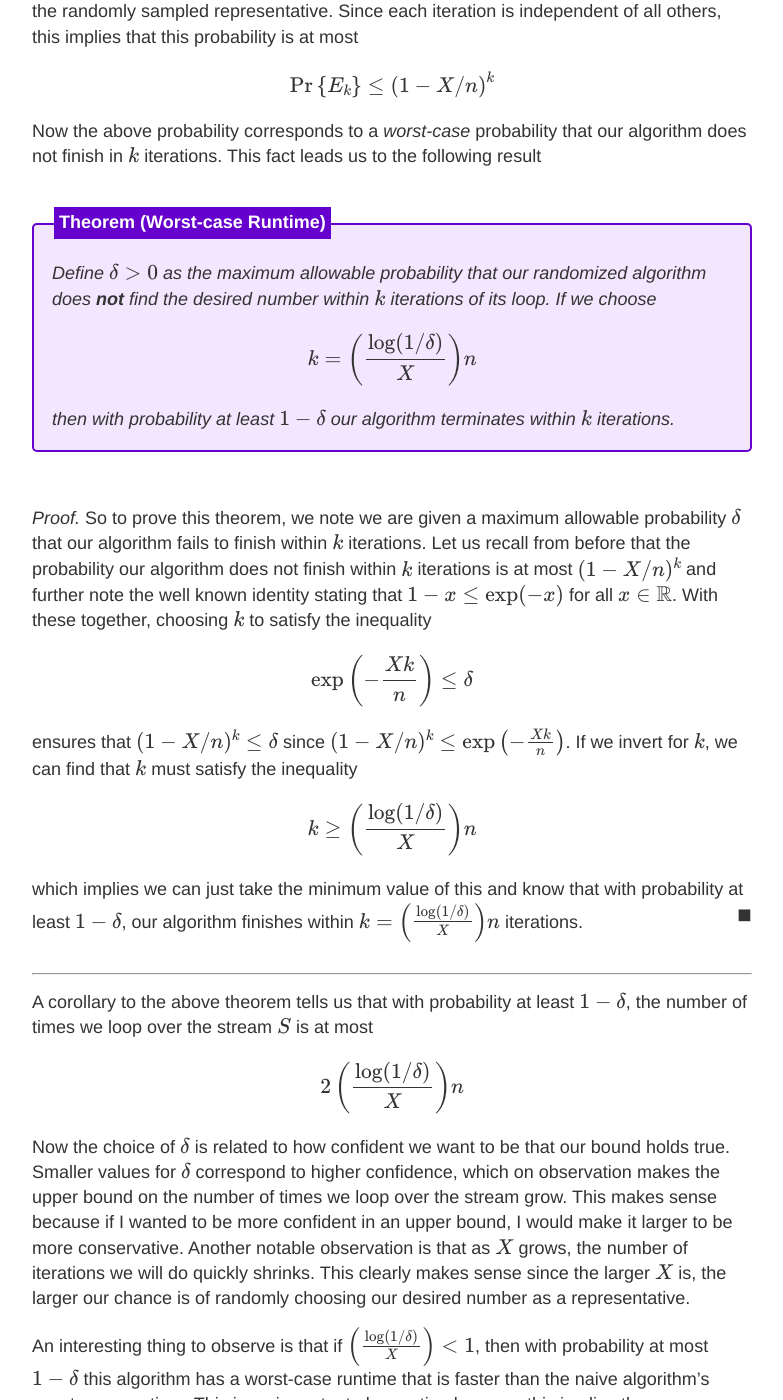
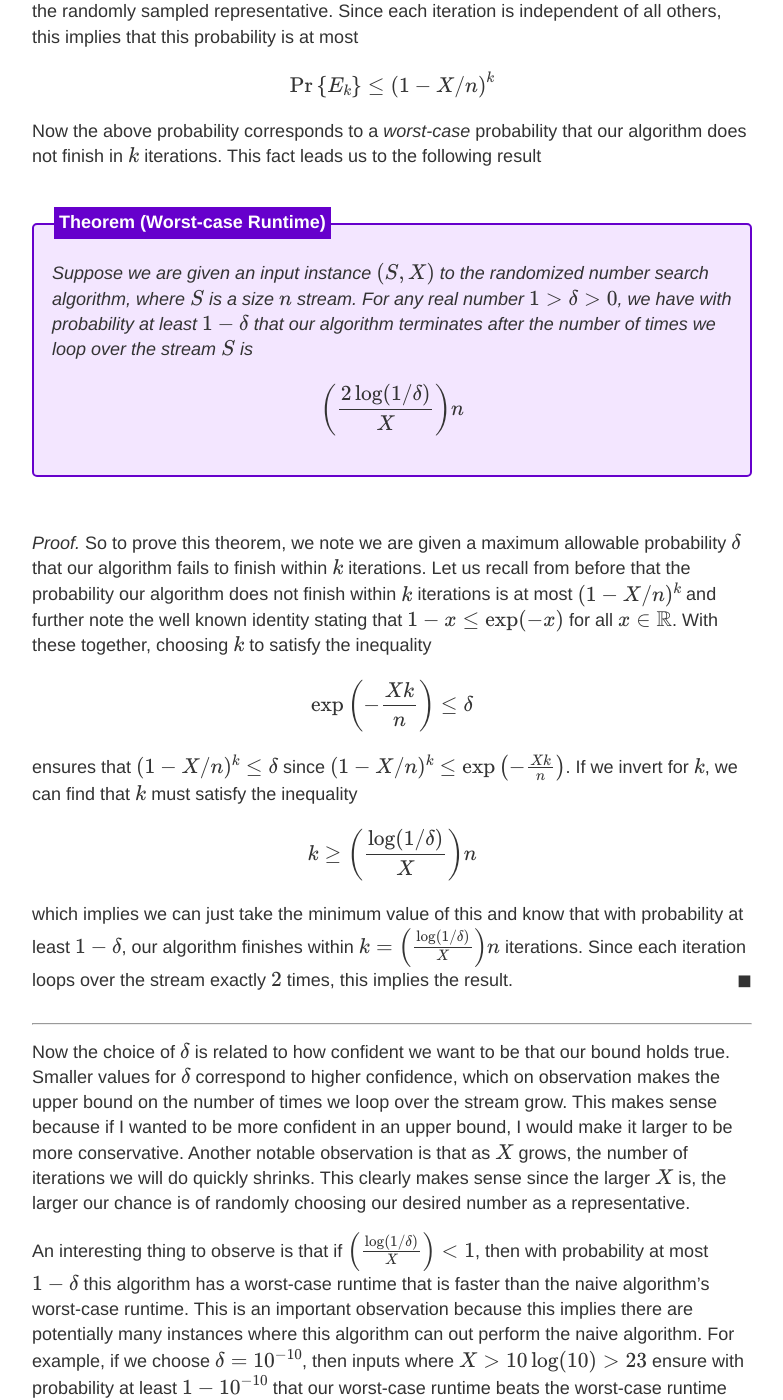
Before and after one commit to choward1491/choward1491.github.io, a Jekyll site: the page built from _posts/2020-7-25-Searching-Streams-for-the-Unknown.md, in a window 1280 px wide and 1400 px high, scrolled down 6086 px. Shown: the whole window, without its empty margins (248-1031 px from the left). Built offline with Jekyll 4.4.1, drawn with Linux system fonts in a browser that asks for light colours; nearby versions of some CDN libraries; comment, search, counter and statistics services are not loaded.

Commit message:
push some changes.. streaming post

```diff
--- a/_posts/2020-7-25-Searching-Streams-for-the-Unknown.md
+++ b/_posts/2020-7-25-Searching-Streams-for-the-Unknown.md
@@ -145,11 +145,9 @@ Now the above probability corresponds to a _worst-case_ probability that our alg
 <div class="theorem" >
     <div class="theorem_name" text="Worst-case Runtime"></div>
 
-    Define $\delta > 0$ as the maximum allowable probability that our randomized algorithm does <strong>not</strong> find the desired number within $k$ iterations of its loop. If we choose
+    Suppose we are given an input instance $(S,X)$ to the randomized number search algorithm, where $S$ is a size $n$ stream. For any real number $1 > \delta > 0$, we have with probability at least $1 - \delta$ that our algorithm terminates after the number of times we loop over the stream $S$ is
 
-    $$k = \left(\frac{\log(1/\delta)}{X}\right) n$$
-
-    then with probability at least $1 - \delta$ our algorithm terminates within $k$ iterations.
+    $$\left(\frac{2\log(1/\delta)}{X}\right) n$$
 </div>
 <div class="proof">
 	So to prove this theorem, we note we are given a maximum allowable probability $\delta$ that our algorithm fails to finish within $k$ iterations. Let us recall from before that the probability our algorithm does not finish within $k$ iterations is at most $(1 - X/n)^k$ and further note the well known identity stating that $1 - x \leq \exp(-x)$ for all $x \in \mathbb{R}$. With these together, choosing $k$ to satisfy the inequality
@@ -160,14 +158,10 @@ Now the above probability corresponds to a _worst-case_ probability that our alg
 
 	$$ k \geq \left(\frac{\log(1/\delta)}{X}\right) n $$
 
-	which implies we can just take the minimum value of this and know that with probability at least $1 - \delta$, our algorithm finishes within $k = \left(\frac{\log(1/\delta)}{X}\right) n$ iterations.
+	which implies we can just take the minimum value of this and know that with probability at least $1 - \delta$, our algorithm finishes within $k = \left(\frac{\log(1/\delta)}{X}\right) n$ iterations. Since each iteration loops over the stream exactly $2$ times, this implies the result.
 </div>
 
 ---
-
-A corollary to the above theorem tells us that with probability at least $1 - \delta$, the number of times we loop over the stream $S$ is at most
-
-$$2\left(\frac{\log(1/\delta)}{X}\right) n$$
 
 Now the choice of $\delta$ is related to how confident we want to be that our bound holds true. Smaller values for $\delta$ correspond to higher confidence, which on observation makes the upper bound on the number of times we loop over the stream grow. This makes sense because if I wanted to be more confident in an upper bound, I would make it larger to be more conservative. Another notable observation is that as $X$ grows, the number of iterations we will do quickly shrinks. This clearly makes sense since the larger $X$ is, the larger our chance is of randomly choosing our desired number as a representative.
 
```
